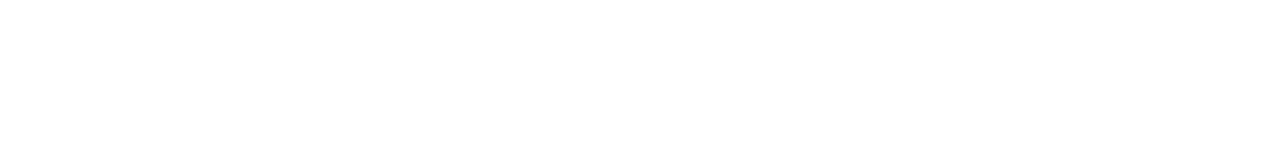
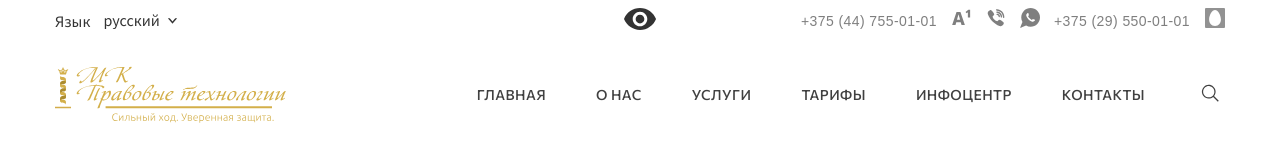
Before and after one commit to irrbis38/testWebFocus, a plain HTML site: page index.html in a window 1280 px wide. Drawn offline with Linux system fonts and the light colour scheme; a web font is replaced by a local one.

Commit message:
V.1 added header

```diff
--- a/css/styles.css
+++ b/css/styles.css
@@ -7,9 +7,7 @@
     font-family: 'Source Sans Pro';
     font-style: normal;
     font-weight: 400;
-	src: local('Source Sans Pro Regular'), local('SourceSansPro-Regular'),
-		 url('../fonts/source-sans-pro-v14-latin_cyrillic-regular.woff2') format('woff2'),
-		 url('../fonts/source-sans-pro-v14-latin_cyrillic-regular.woff') format('woff');
+    src: local('Source Sans Pro Regular'), local('SourceSansPro-Regular'), url('../fonts/source-sans-pro-v14-latin_cyrillic-regular.woff2') format('woff2'), url('../fonts/source-sans-pro-v14-latin_cyrillic-regular.woff') format('woff');
 }
 
 /* commissioner-regular - latin_cyrillic */
@@ -17,9 +15,7 @@
     font-family: 'Commissioner';
     font-style: normal;
     font-weight: 400;
-	src: local(''),
-		 url('../fonts/commissioner-v1-latin_cyrillic-regular.woff2') format('woff2'),
-		 url('../fonts/commissioner-v1-latin_cyrillic-regular.woff') format('woff');
+    src: local(''), url('../fonts/commissioner-v1-latin_cyrillic-regular.woff2') format('woff2'), url('../fonts/commissioner-v1-latin_cyrillic-regular.woff') format('woff');
 }
 
 /* commissioner-500 - latin_cyrillic */
@@ -27,9 +23,7 @@
     font-family: 'Commissioner';
     font-style: normal;
     font-weight: 500;
-	src: local(''),
-		 url('../fonts/commissioner-v1-latin_cyrillic-500.woff2') format('woff2'),
-		 url('../fonts/commissioner-v1-latin_cyrillic-500.woff') format('woff');
+    src: local(''), url('../fonts/commissioner-v1-latin_cyrillic-500.woff2') format('woff2'), url('../fonts/commissioner-v1-latin_cyrillic-500.woff') format('woff');
 }
 
 /* commissioner-700 - latin_cyrillic */
@@ -37,9 +31,7 @@
     font-family: 'Commissioner';
     font-style: normal;
     font-weight: 700;
-	src: local(''),
-		 url('../fonts/commissioner-v1-latin_cyrillic-700.woff2') format('woff2'),
-		 url('../fonts/commissioner-v1-latin_cyrillic-700.woff') format('woff');
+    src: local(''), url('../fonts/commissioner-v1-latin_cyrillic-700.woff2') format('woff2'), url('../fonts/commissioner-v1-latin_cyrillic-700.woff') format('woff');
 }
 
 /* lato-300 */
@@ -47,9 +39,7 @@
     font-family: 'Lato';
     font-style: normal;
     font-weight: 300;
-	src: local(''),
-		 url('../fonts/Lato-Light.woff2') format('woff2'),
-		 url('../fonts/Lato-Light.woff') format('woff');
+    src: local(''), url('../fonts/Lato-Light.woff2') format('woff2'), url('../fonts/Lato-Light.woff') format('woff');
 }
 
 /* lato-400 */
@@ -57,9 +47,7 @@
     font-family: 'Lato';
     font-style: normal;
     font-weight: 400;
-	src: local(''),
-		 url('../fonts/Lato-Regular.woff2') format('woff2'),
-		 url('../fonts/Lato-Regular.woff') format('woff');
+    src: local(''), url('../fonts/Lato-Regular.woff2') format('woff2'), url('../fonts/Lato-Regular.woff') format('woff');
 }
 
 /* lato-600 */
@@ -67,18 +55,182 @@
     font-family: 'Lato';
     font-style: normal;
     font-weight: 600;
-	src: local(''),
-		 url('../fonts/Lato-Semibold.woff2') format('woff2'),
-		 url('../fonts/Lato-Semibold.woff') format('woff');
+    src: local(''), url('../fonts/Lato-Semibold.woff2') format('woff2'), url('../fonts/Lato-Semibold.woff') format('woff');
+}
+
+/* ======================================== */
+/* Сброс стилей CSS */
+@import "./normalize";
+
+/* Конец сброса стилей CSS */
+/* ======================================== */
+
+/* ======================================== */
+/* Основные стили */
+
+html {
+    box-sizing: border-box;
+}
+*,
+::after,
+::before {
+    box-sizing: inherit;
+}
+
+body {
+    font-family: 'Lato', sans-serif;
+}
+
+.container {
+    max-width: 1200px;
+    margin: 0 auto;
+    padding: 0 15px;
+}
+
+/* Конец основных стилей */
+/* ======================================== */
+
+/* ======================================== */
+/* Стили header */
+
+.header__top {
+    display: flex;
+    justify-content: space-between;
+	align-items: center;
+	position: relative;
+	margin-bottom: 33px;
+}
+
+.header__lang {
+    display: flex;
+    align-items: center;
+    font-family: 'Source Sans Pro', sans-serif;
+    font-weight: 300;
+    font-size: 16px;
+    color: rgba(0, 0, 0, 0.8);
+}
+
+.header__lang span {
+    margin-right: 13px;
+}
+
+.header__lang select {
+    border: none;
+    outline: none;
+    color: rgba(0, 0, 0, 0.8);
+    appearance: none;
+    background: url("../img/header/arrow-down.svg") no-repeat right 6px;
+    padding-right: 17px;
+    font-family: 'Source Sans Pro', sans-serif;
+	font-weight: 400;
+	font-size: 16px;
+	cursor: pointer;
+}
+
+.header__poorVision {
+	position: absolute;
+	top: 50%;
+	left: 50%;
+	transform: translate(-50%, -50%);
+}
+
+.header__poorVision button {
+	outline: none;
+	cursor: pointer;
+	border: none;
+	background: transparent;
+}
+
+.header__contacts {
+    display: flex;
+    align-items: center;
+}
+
+.header__contactNumber {
+	margin-right: 15px;
+	font-family: 'Commissioner', sans-serif;
+    font-size: 14px;
+    color: rgba(0, 0, 0, 0.5);
+    letter-spacing: 0.03em;
+    text-decoration: none;
+}
+.header__contactIcon {
+	margin-right: 14px;
+}
+
+.header__contactIcon:last-child {
+	margin-right: 0;
+}
+
+.header__main {
+	display: flex;
+	justify-content: space-between;
+	align-items: center;
+}
+
+.header__logo {
+	position: relative;
+}
+
+.header__logo img{
+	display: block;
+}
+
+.header__logo a {
+	position: absolute;
+	top: 0;
+	left: 0;
+	width: 100%;
+	height: 100%;
 }
 
 
+.header__nav {
+	display: flex;
+	justify-content: space-between;
+	align-items: center;
+	font-family: 'Commissioner', sans-serif;
+	font-size: 14px;
+	font-weight: 500;
+	letter-spacing: 0.03em;
+	color: rgba(0, 0, 0, 0.75);
+}
+
+.header__navLink {
+	margin-right: 50px;
+	text-transform: uppercase;
+	text-decoration: none;
+	color: rgba(0, 0, 0, 0.75);
+	position: relative;
+
+}
+
+.header__navLink:last-child {
+	margin-right: 0;
+}
+
+.header__navLink::after {
+	content: "";
+	opacity: 0;
+	position: absolute;
+	top: 100%;
+	left: 0;
+	width: 100%;
+	height: 2px;
+	background-color: rgba(0, 0, 0, 0.75);
+	transition: all .2s linear;
+}
+
+.header__navLink:hover::after {
+	opacity: 1;
+}
+
+.header__nav button {
+	outline: none;
+	cursor: pointer;
+	border: none;
+	background: transparent;
+}
+
+/* Конец стилей header */
 /* ======================================== */
-/* Сброс стилей CSS */
-/* ======================================== */
-
-@import "./normalize";
-
-/* ======================================== */
-/* Конец сброса стилей CSS */
-/* ======================================== */
--- a/index.html
+++ b/index.html
@@ -8,6 +8,57 @@
     <link rel="stylesheet" href="css/styles.css">
 </head>
 <body>
+<header class="header">
+	<div class="container">
+
+		<div class="header__top">
+
+			<div class="header__lang">
+				<span>Язык</span>
+				<select name="lang" id="">
+					<option value="ru">русский</option>
+				</select>
+			</div>
+
+			<div class="header__poorVision">
+				<button><img src="../img/header/poor-vision.svg" alt="Для слабовидящих"></button>
+			</div>
+
+			<div class="header__contacts">
+				<a href="tel: +375447550101" class="header__contactNumber">+375 (44) 755-01-01</a>
+				<a href="tel: +375447550101" class="header__contactIcon"><img src="../img/header/a1.svg" alt="Логотип оператора"></a>
+				<a href="viber://chat?number=+375447550101" class="header__contactIcon"><img src="../img/header/viber.svg" alt="Логотип оператора"></a>
+				<a href="whatsapp://send?phone=+375447550101" class="header__contactIcon"><img src="../img/header/whatsapp.svg" alt="Логотип оператора"></a>
+				<a href="tel: +375295500101" class="header__contactNumber">+375 (29) 550-01-01</a>
+				<a href="tel: +375295500101" class="header__contactIcon"><img src="../img/header/mts.svg" alt="Логотип оператора"></a>
+			</div>
+
+		</div>
+
+		<div class="header__main">
+
+			<div class="header__logo">
+				<img src="../img/header/logo.svg" alt="">
+				<a href="#"></a>
+			</div>
+
+			<nav class="header__nav">
+				<a href="#" class="header__navLink">Главная</a>
+				<a href="#" class="header__navLink">О нас</a>
+				<a href="#" class="header__navLink">Услуги</a>
+				<a href="#" class="header__navLink">Тарифы</a>
+				<a href="#" class="header__navLink">Инфоцентр</a>
+				<a href="#" class="header__navLink">Контакты</a>
+				<button>
+					<img src="../img/header/search.svg" alt="Поиск">
+				</button>
+			</nav>
+
+		</div>
+
+	</div>
+</header>
+
 
 </body>
 </html>
```
Also changed, not shown: img/header/arrow-down.svg (added), img/header/poor-vision.svg (renamed from img/header/poor-vivion.svg), 2 other files. Lines whose indentation alone changed are shown as unchanged.
